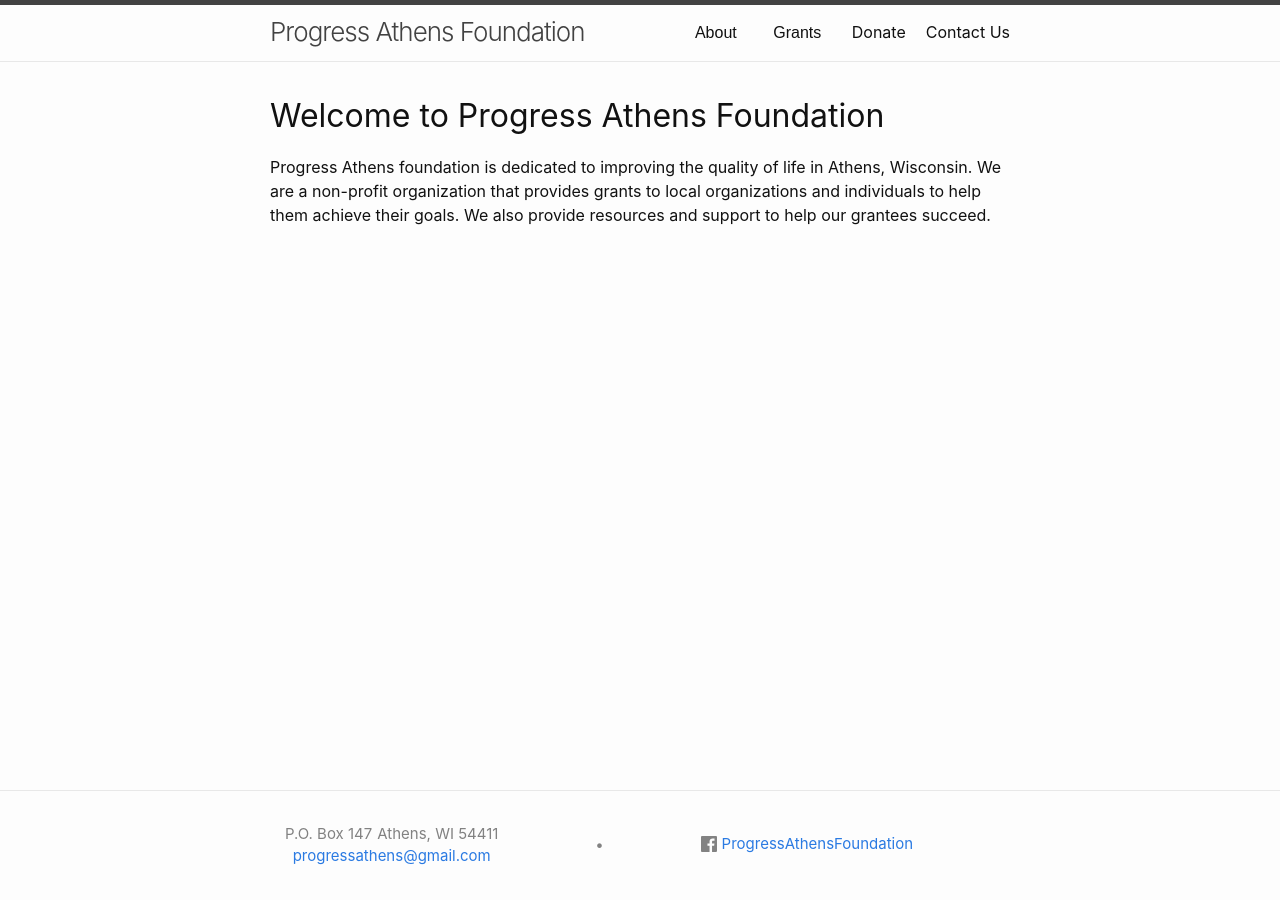
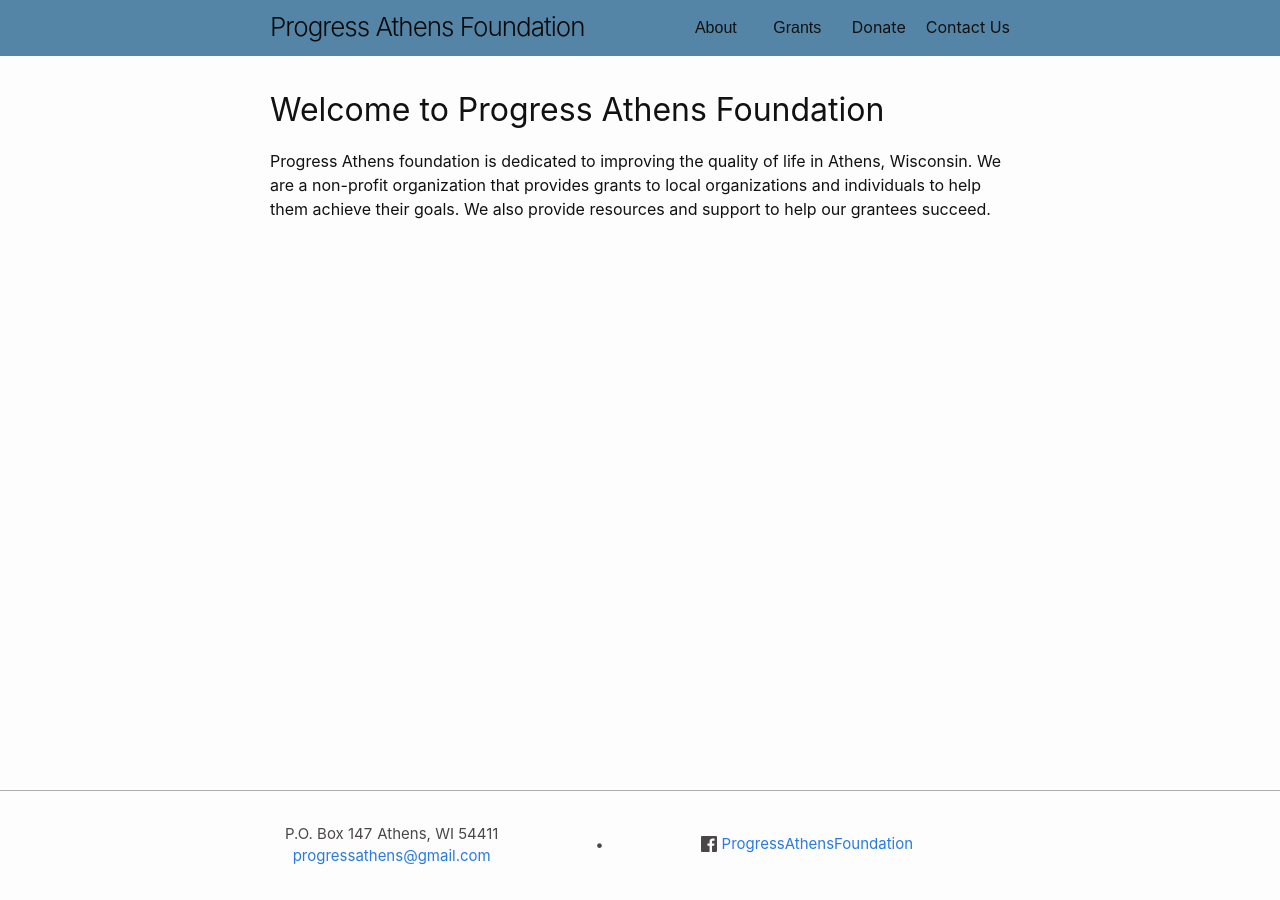
Before and after one commit to helle253/athens-foundation, a Jekyll site: the page built from index.md, in a window 1280 px wide. Built offline with Jekyll 4.4.1, drawn with Linux system fonts in a browser that asks for light colours.

Commit message:
use brand color for header

```diff
--- a/_sass/theme.scss
+++ b/_sass/theme.scss
@@ -41,11 +41,15 @@ $base-line-height: 1.5 !default;
 
 $spacing-unit:     30px !default;
 
-$text-color:       #111 !default;
+$white-color:           #ffffff !default;
+$grey-color:            #4B4749 !default;
+$blue-color:            #5485A6 !default;
+$black-color:           #111111 !default;
+
+$text-color:       $black-color !default;
 $background-color: #fdfdfd !default;
 $brand-color:      #2a7ae2 !default;
 
-$grey-color:       #828282 !default;
 $grey-color-light: lighten($grey-color, 40%) !default;
 $grey-color-dark:  darken($grey-color, 25%) !default;
 
--- a/_sass/themes/_layout.scss
+++ b/_sass/themes/_layout.scss
@@ -33,8 +33,7 @@
  * Site header
  */
 .site-header {
-  border-top: 5px solid $grey-color-dark;
-  border-bottom: 1px solid $grey-color-light;
+  background-color: $blue-color;
   min-height: $spacing-unit * 1.865;
 
   // Positioning context for the mobile navigation icon
```
